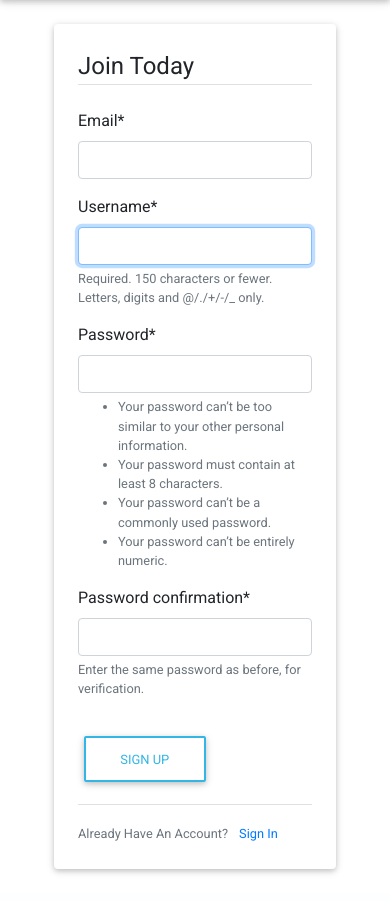
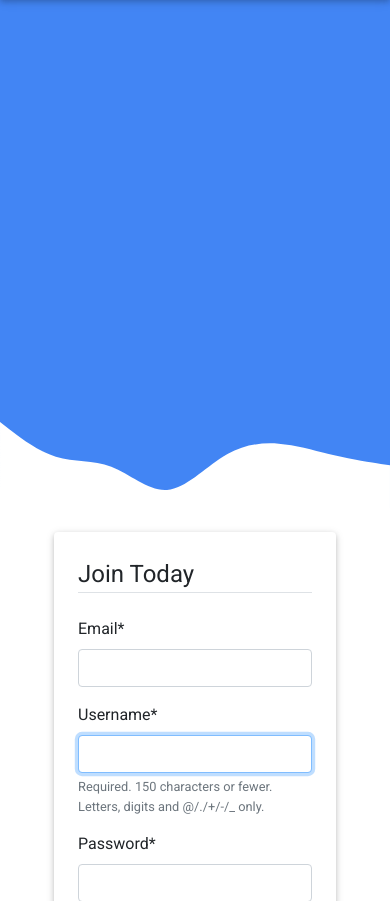
Before and after one commit to kiprotichdominic/InGram, a Django app: page /user/signup/ in a window 390 px wide. Shown: the part 56-957 px from the top of the page. Before the commit the page ends 930 px from the top, so only its background shows below. Run offline with Django 3.2, Linux system fonts and the light colour scheme; some libraries are stand-ins or nearby versions.

Commit message:
add svg to site

```diff
--- /dev/null
+++ b/static/home/css/master.css
@@ -0,0 +1,40 @@
+.curved {
+  color: #fff;
+  /* height: 60vh; */
+  max-width: 100vw;
+  margin-top: 0;
+}
+.curved>svg {
+  padding-top: 30vh;
+  max-width: 100vw;
+  display: block;
+}
+
+/* // Extra small devices (portrait phones, less than 576px) */
+@media (max-width: 575.98px) {
+  .curved {
+    color: #fff;
+    /* height: 60vh; */
+    max-width: 100vw;
+    margin-top: 0;
+  }
+  .curved>svg {
+    padding-top: 50vh;
+    max-width: 100vw;
+    display: block;
+  }
+ }
+ /* // Small devices (landscape phones, 576px and up) */
+@media (min-width: 576px) and (max-width: 767.98px) {
+  .curved {
+    color: #fff;
+    /* height: 60vh; */
+    max-width: 100vw;
+    margin-top: 0;
+  }
+  .curved>svg {
+    padding-top: 50vh;
+    max-width: 100vw;
+    display: block;
+  }
+ }
--- a/templates/base.html
+++ b/templates/base.html
@@ -30,10 +30,21 @@
       rel="stylesheet"
     />
     <link rel="stylesheet" href="{% static 'home/css/main.css' %}" />
+    <link rel="stylesheet" href="{% static 'home/css/master.css' %}" />
     <title>RateMyApp</title>
   </head>
   <body>
     {% block navbar %} {% include "navbar.html" %} {% endblock navbar %}
+    <div class="curved primary-color">
+      <svg xmlns="http://www.w3.org/2000/svg" viewBox="0 0 1440 319">
+        <path
+          fill="#fff"
+          fill-opacity="1"
+          d="M0,0L34.3,26.7C68.6,53,137,107,206,128C274.3,149,343,139,411,165.3C480,192,549,256,617,250.7C685.7,245,754,171,823,128C891.4,85,960,75,1029,80C1097.1,85,1166,107,1234,122.7C1302.9,139,1371,149,1406,154.7L1440,160L1440,320L1405.7,320C1371.4,320,1303,320,1234,320C1165.7,320,1097,320,1029,320C960,320,891,320,823,320C754.3,320,686,320,617,320C548.6,320,480,320,411,320C342.9,320,274,320,206,320C137.1,320,69,320,34,320L0,320Z"
+        ></path>
+      </svg>
+    </div>
+
     <div class="container-fluid">
       {% block content %} {% endblock content %}
     </div>
--- a/templates/home/hero.html
+++ /dev/null
@@ -1,4 +0,0 @@
-{% extends "base.html" %}
-{% block content %}
-
-{% endblock content %}
--- a/templates/home/home.html
+++ b/templates/home/home.html
@@ -14,7 +14,7 @@
       </div>
       <!-- Button trigger modal -->
 <button type="button" class="btn btn-primary" data-toggle="modal" data-target="#exampleModal{{ forloop.counter }}">
-  Launch demo modal
+  View Project
 </button>
 <div class="modal fade" id="exampleModal{{ forloop.counter }}" tabindex="-1" role="dialog" aria-labelledby="exampleModalLabel" aria-hidden="true">
   <div class="modal-dialog" role="document">
--- a/templates/navbar.html
+++ b/templates/navbar.html
@@ -1,4 +1,4 @@
-<nav class="mb-1 navbar navbar-expand-lg navbar-dark primary-color">
+<nav class="navbar navbar-expand-lg navbar-dark primary-color" border: 0px;>
   <a class="navbar-brand" href="{% url 'home' %}">RateMe</a>
   <button class="navbar-toggler" type="button" data-toggle="collapse" data-target="#navbarSupportedContent-4"
     aria-controls="navbarSupportedContent-4" aria-expanded="false" aria-label="Toggle navigation">
```
Also changed, not shown: templates/hero.html (added).
